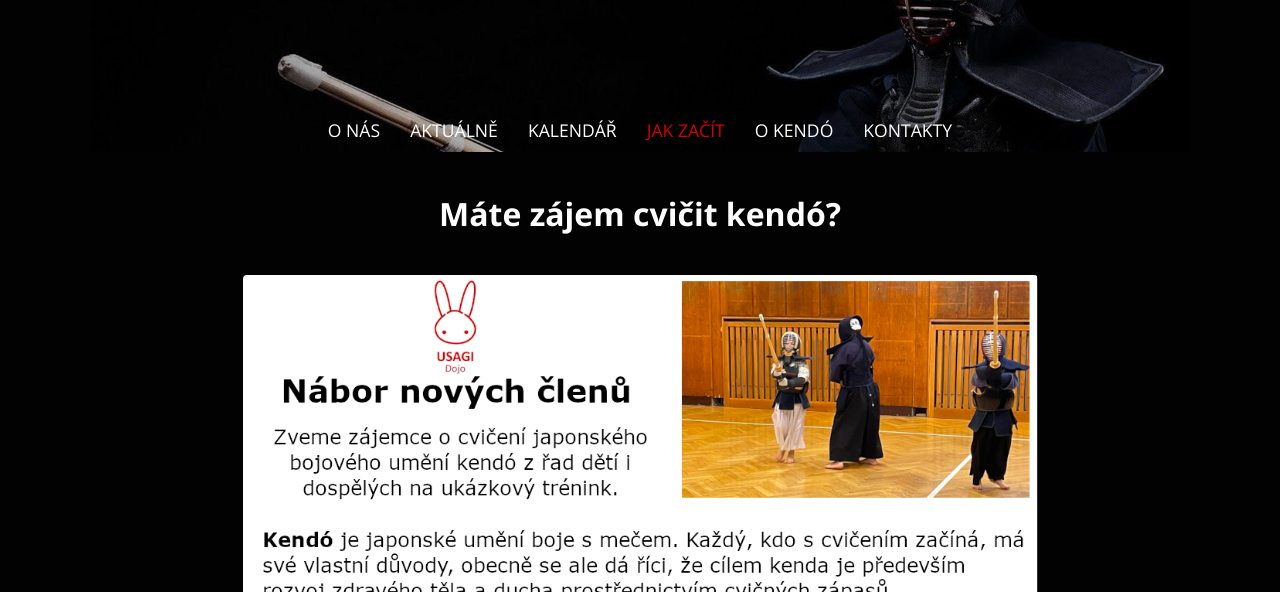
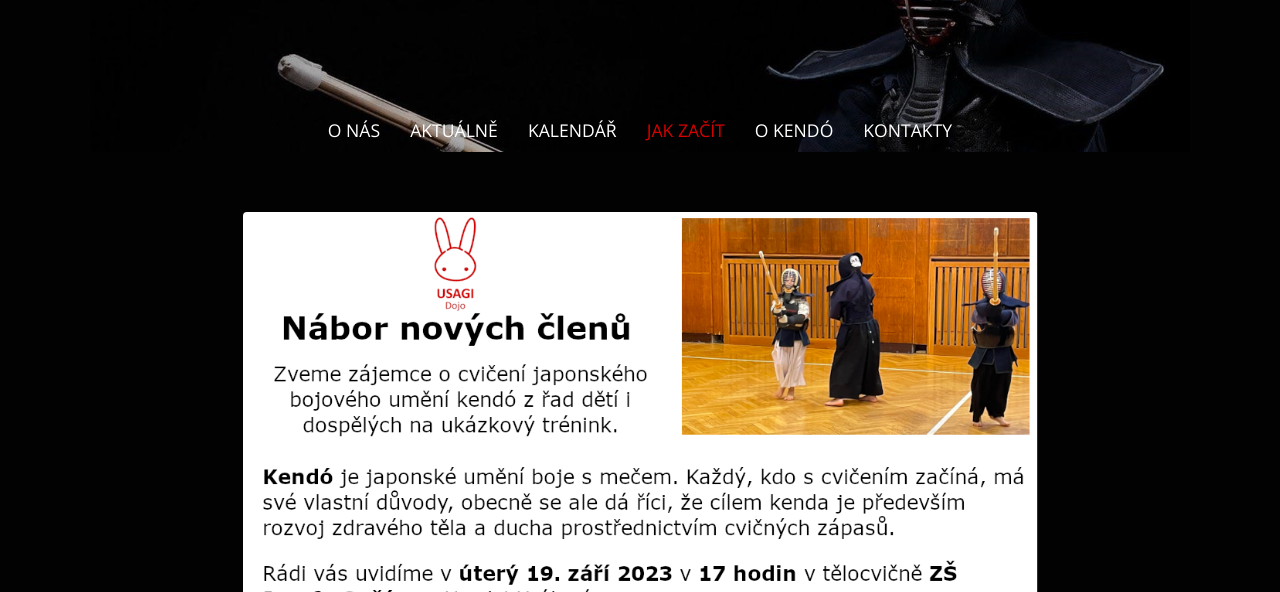
Before and after one commit to icirova/USAGI-Dojo, an Eleventy site: page jak-zacit.html in a window 1280 px wide. Shown: the part 208-800 px from the top of the page. Built offline with nearby package versions, Linux system fonts and the light colour scheme; Eleventy itself is replaced by a stand-in of ours; files that its build step writes are made by us from their sources.

Commit message:
zkouška propojení s netlify

```diff
--- a/jak-zacit.html
+++ b/jak-zacit.html
@@ -5,7 +5,7 @@ title: Jak začít
 
 <section class="training">
 
-   <h1 class="title">Máte zájem cvičit kendó?</h1>
+   <!-- <h1 class="title">Máte zájem cvičit kendó?</h1> -->
 
    <img class="training__image" src="/images/USAGI-nabor.png" alt="naborový leták">
    <h2 class="training__subtitle">Pro koho je kendó vhodné</h2>
```
